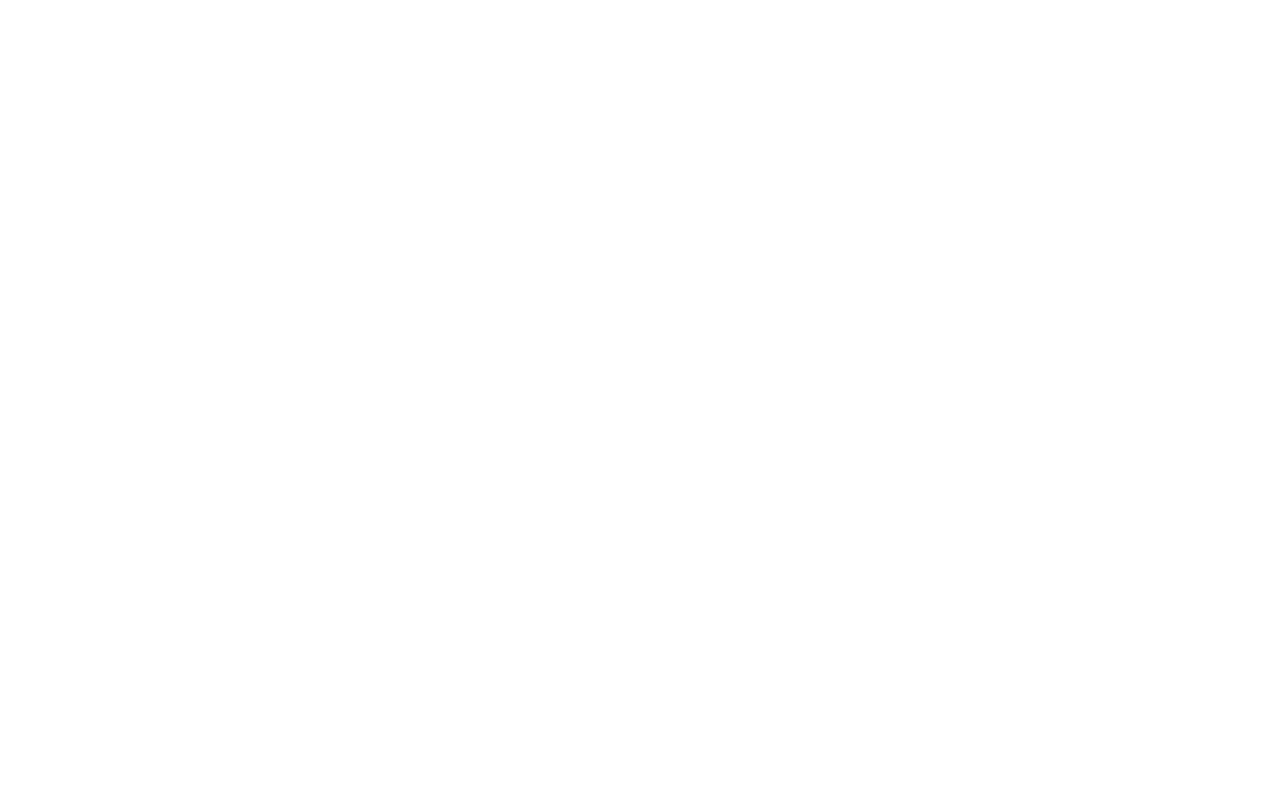
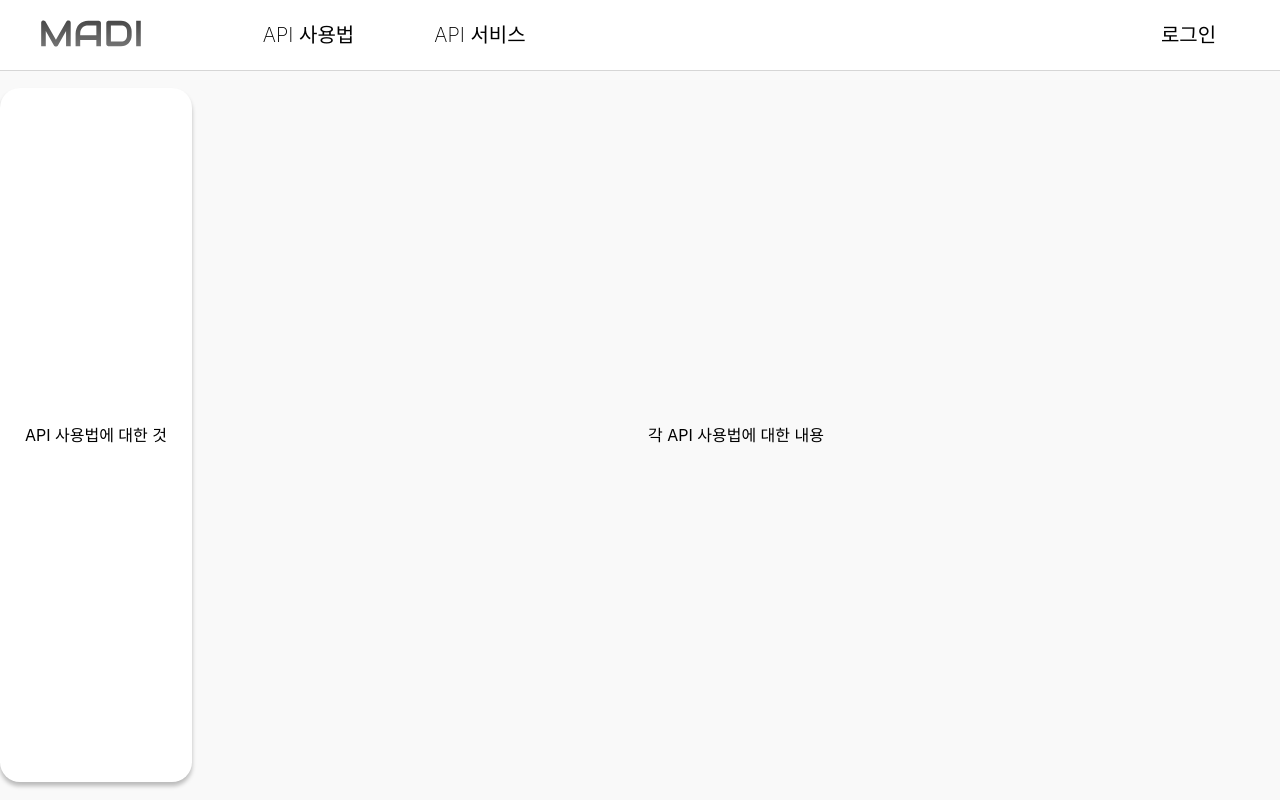
Before and after one commit to GSM-MADI/MADI-Client, a React (Create React App) app: page /direction in a window 1280 px wide. Built offline with nearby package versions, Linux system fonts and the light colour scheme.

Commit message:
[ADD] API Direction

```diff
--- a/src/App.tsx
+++ b/src/App.tsx
@@ -1,6 +1,6 @@
 import React from "react";
 import { Route } from "react-router-dom";
-import { Main } from "pages";
+import { Direction, Main } from "pages";
 import AuthTemplate from "components/Auth/AuthTemplate";
 
 const App: React.FC = () => {
@@ -8,6 +8,7 @@
     <React.Fragment>
       <Route exact path="/" component={Main} />
       <Route path="/auth/:state" component={AuthTemplate} />
+      <Route path="/direction" component={Direction} />
     </React.Fragment>
   );
 };
--- /dev/null
+++ b/src/components/Direction/Direction.tsx
@@ -0,0 +1,13 @@
+import React from "react";
+import * as S from "./Style";
+
+const Direction: React.FC = () => {
+  return (
+    <S.Positioner>
+      <S.SideBarWrapper>API 사용법에 대한 것</S.SideBarWrapper>
+      <S.ContentWrapper>각 API 사용법에 대한 내용</S.ContentWrapper>
+    </S.Positioner>
+  );
+};
+
+export default Direction;
--- /dev/null
+++ b/src/components/Direction/Style.ts
@@ -0,0 +1,30 @@
+import styled from "styled-components";
+
+export const Positioner = styled.div`
+  background-color: #f9f9f9;
+  margin-top: 70px;
+  width: 100%;
+  height: calc(100vh - 70px);
+  display: flex;
+  justify-content: flex-start;
+  align-items: center;
+`;
+
+export const SideBarWrapper = styled.div`
+  width: 15%;
+  height: 95%;
+  background-color: #ffffff;
+  box-shadow: 0px 4px 4px rgba(0, 0, 0, 0.25);
+  border-radius: 20px;
+  display: flex;
+  justify-content: center;
+  align-items: center;
+`;
+
+export const ContentWrapper = styled.div`
+  width: 85%;
+  height: 100%;
+  display: flex;
+  justify-content: center;
+  align-items: center;
+`;
--- a/src/components/Header/Header.tsx
+++ b/src/components/Header/Header.tsx
@@ -1,16 +1,19 @@
 import React from "react";
 import * as S from "./Style";
 import Logo from "assets/svg/Logo";
+import { Link } from "react-router-dom";
 
 const Header: React.FC = () => {
   return (
     <S.Positioner>
       <S.ContentWrapper>
         <S.Logo>
-          <Logo width={100} height={37} />
+          <Link to="/">
+            <Logo width={100} height={37} />
+          </Link>
         </S.Logo>
         <S.NavBarWrapper>
-          <S.Content to="/">API 사용법</S.Content>
+          <S.Content to="/direction">API 사용법</S.Content>
           <S.Content to="/">API 서비스</S.Content>
         </S.NavBarWrapper>
         <S.AuthWrapper>
--- a/src/components/index.ts
+++ b/src/components/index.ts
@@ -1,3 +1,4 @@
 export { default as Header } from "./Header/Header";
 export { default as Main } from "./Main/Main";
 export { default as Auth } from "./Auth/AuthTemplate";
+export { default as Direction } from "./Direction/Direction";
--- /dev/null
+++ b/src/pages/DirectionPage/DirectionPage.tsx
@@ -0,0 +1,13 @@
+import React from "react";
+import PageTemplate from "../Template/PageTemplate";
+import { Direction } from "components";
+
+const DirectionPage: React.FC = () => {
+  return (
+    <PageTemplate>
+      <Direction />
+    </PageTemplate>
+  );
+};
+
+export default DirectionPage;
--- a/src/pages/index.ts
+++ b/src/pages/index.ts
@@ -1 +1,2 @@
 export { default as Main } from "./MainPage/MainPage";
+export { default as Direction } from "./DirectionPage/DirectionPage";
```
Also changed, not shown: 1 other file (tests, documents, lock files or other folders).
